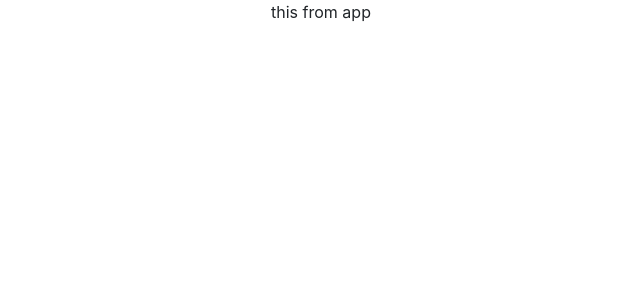
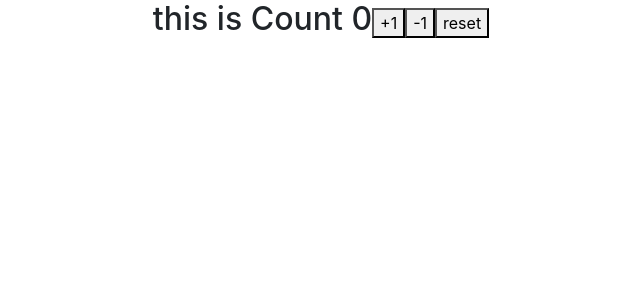
Before and after one commit to monanksojitra/book-store, a React (Create React App) app: page / in a window 1280 px wide. Shown: the top 300 px of the page, without its empty margins (319-959 px from the left). Built offline with nearby package versions, Linux system fonts and the light colour scheme.

Commit message:
Day 18 useReducer Hook

```diff
--- a/src/App.js
+++ b/src/App.js
@@ -8,6 +8,7 @@ import PostDetail from "./component/PostDetail";
 // import Users from "./component/Users";
 import C1 from "./component/C1";
 import { Usercontext } from "./component/Context";
+import CounterReduces from "./component/CounterReduces";
 
 // import Focusinput from "./component/Focusinput";
 // import LoginForm from "./component/LoginForm";
@@ -44,13 +45,14 @@ function App() {
           <h3>I am coming form render propes</h3>
           )
         }}/> */}
-      <Usercontext.Provider value="this from app"><C1/></Usercontext.Provider>
+      {/* <Usercontext.Provider value="this from app"><C1/></Usercontext.Provider> */}
       {/* <Users/> */}
       {/* <Post/> */}
       {/* <CounterHook/> */}
       {/* <LoginForm2/> */}
       {/* <UsersHook/> */}
       {/* <PostDetail/> */}
+      <CounterReduces/>
     </>
   );
 }
--- /dev/null
+++ b/src/component/CounterReduces.js
@@ -0,0 +1,33 @@
+import React, { useReducer } from 'react'
+
+
+const reset = 0
+const reducr =(state,action)=>{
+  switch (action) {
+    case '+':
+      return state +1
+
+    case '-':
+      return state -1
+
+    case 'reset':
+      return reset
+
+    default:
+      return state
+  }
+
+}
+function CounterReduces() {
+  const [count,dispatch]= useReducer(reducr,reset)
+  return (
+    <div>
+      <h2>this is Count {count}</h2>
+      <button onClick={()=>dispatch('+')}>+1</button>
+      <button onClick={()=>dispatch('-')}>-1</button>
+      <button onClick={()=>dispatch('reset')}>reset</button>
+    </div>
+  )
+}
+
+export default CounterReduces
--- a/src/component/Users.js
+++ b/src/component/Users.js
@@ -19,9 +19,7 @@ class Users  extends Component {
         const { list } = this.state
         console.log(list)
         return (
-            <div>
-              {list?list.map(list => (
-          <UserDetail main={list} key={list.id + list.name} />
+            <div>{list?list.map(list => ( <UserDetail main={list} key={list.id + list.name} />
         )):null}
             </div>
         )
```
